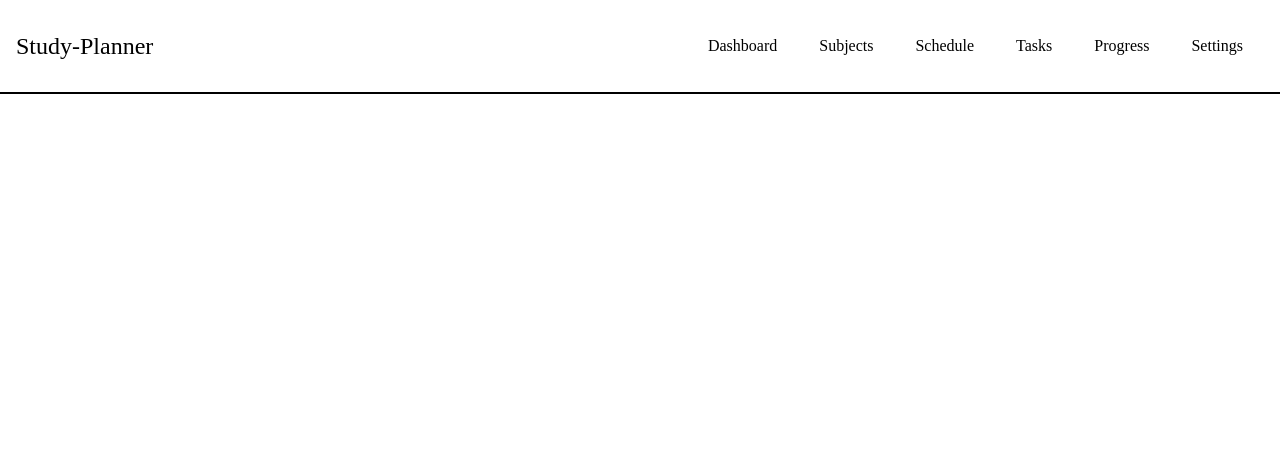
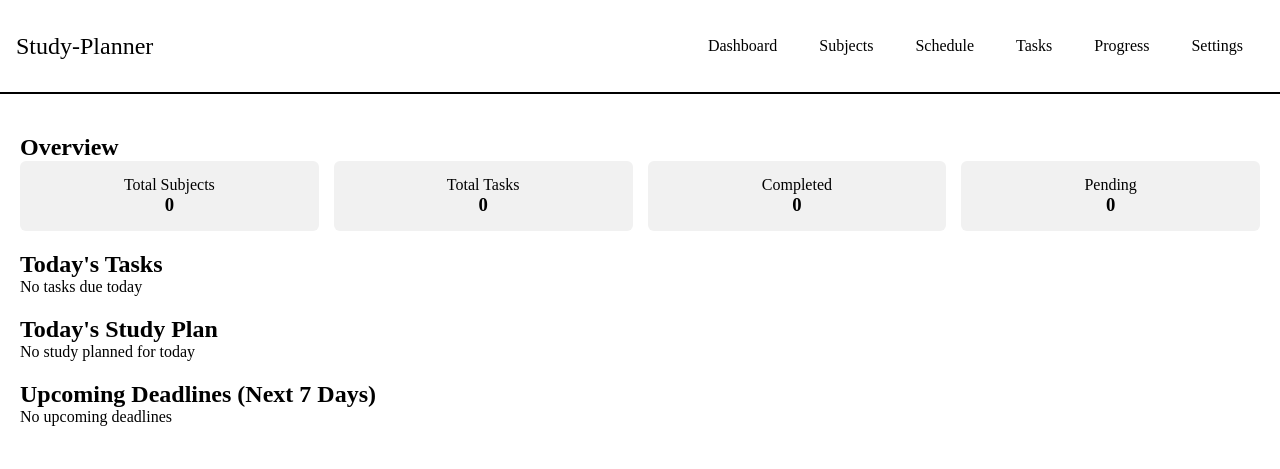
Before and after one commit to Abhishek-Verma0/Study-Planner, a plain HTML site: page index.html in a window 1280 px wide. Drawn offline with Linux system fonts and the light colour scheme.

Commit message:
dashboard done

```diff
--- a/index.html
+++ b/index.html
@@ -25,6 +25,42 @@
     </nav>
 
 
+    <div class="dashboard">
+
+        <!-- Quick Stats -->
+        <h2>Overview</h2>
+        <div class="stats">
+            <div class="stat-box">
+                <p>Total Subjects</p>
+                <h3 id="total-subjects">0</h3>
+            </div>
+            <div class="stat-box">
+                <p>Total Tasks</p>
+                <h3 id="total-tasks">0</h3>
+            </div>
+            <div class="stat-box">
+                <p>Completed</p>
+                <h3 id="completed-tasks">0</h3>
+            </div>
+            <div class="stat-box">
+                <p>Pending</p>
+                <h3 id="pending-tasks">0</h3>
+            </div>
+        </div>
+
+        <!-- Today's Tasks -->
+        <h2>Today's Tasks</h2>
+        <div id="today-tasks" class="card-list"></div>
+
+        <!-- Today's Schedule -->
+        <h2>Today's Study Plan</h2>
+        <div id="today-schedule" class="card-list"></div>
+
+        <!-- Upcoming Deadlines -->
+        <h2>Upcoming Deadlines (Next 7 Days)</h2>
+        <div id="upcoming-deadlines" class="card-list"></div>
+
+    </div>
 
     <script src="script.js"></script>
 </body>
--- a/script.js
+++ b/script.js
@@ -1,5 +1,3 @@
-
-
 // js for hamburger on nav
 
 const hamburger = document.getElementById("hamburger");
@@ -8,3 +6,108 @@ const navOptions = document.getElementById("nav-Option");
 hamburger.addEventListener("click", () => {
   navOptions.classList.toggle("active");
 });
+
+const subject_DB = "subjects";
+const task_DB = "tasks";
+const schedule_DB = "schedule";
+
+// Elements
+const totalSubjectsEl = document.getElementById("total-subjects");
+const totalTasksEl = document.getElementById("total-tasks");
+const completedTasksEl = document.getElementById("completed-tasks");
+const pendingTasksEl = document.getElementById("pending-tasks");
+
+const todayTasksEl = document.getElementById("today-tasks");
+const todayScheduleEl = document.getElementById("today-schedule");
+const upcomingEl = document.getElementById("upcoming-deadlines");
+
+
+function getData(key) {
+  return JSON.parse(localStorage.getItem(key)) || [];
+}
+
+function todayDate() {
+  let d = new Date();
+  let y = d.getFullYear();
+  let m = String(d.getMonth() + 1).padStart(2, "0");
+  let day = String(d.getDate()).padStart(2, "0");
+  return `${y}-${m}-${day}`;
+}
+
+// renedr dashboard
+function renderDashboard() {
+  const subjects = getData(subject_DB);
+  const tasks = getData(task_DB);
+  const schedules = getData(schedule_DB);
+
+  const today = todayDate();
+
+  // stat
+  totalSubjectsEl.textContent = subjects.length;
+  totalTasksEl.textContent = tasks.length;
+
+  let completed = tasks.filter((t) => t.completed).length;
+  completedTasksEl.textContent = completed;
+  pendingTasksEl.textContent = tasks.length - completed;
+
+  // today's tasks
+  todayTasksEl.innerHTML = "";
+  let todayTasks = tasks.filter((t) => t.dueDate === today && !t.completed);
+
+  if (todayTasks.length === 0) {
+    todayTasksEl.innerHTML = "<p>No tasks due today</p>";
+  } else {
+    todayTasks.forEach((task) => {
+      todayTasksEl.innerHTML += `
+                <div class="card">
+                    <strong>${task.title}</strong>
+                    <p>${task.subject}</p>
+                </div>
+            `;
+    });
+  }
+
+  //  today shedule
+  todayScheduleEl.innerHTML = "";
+  let todaySlots = schedules.filter((s) => s.date === today);
+
+  if (todaySlots.length === 0) {
+    todayScheduleEl.innerHTML = "<p>No study planned for today</p>";
+  } else {
+    todaySlots.forEach((slot) => {
+      todayScheduleEl.innerHTML += `
+                <div class="card">
+                    <strong>${slot.subject}</strong>
+                    <p>${slot.start} - ${slot.end}</p>
+                </div>
+            `;
+    });
+  }
+
+  //upcoming deadlines (next 7 days)
+  upcomingEl.innerHTML = "";
+
+  let next7 = new Date();
+  next7.setDate(next7.getDate() + 7);
+  let next7Str = next7.toISOString().split("T")[0];
+
+  let upcomingTasks = tasks.filter(
+    (t) => !t.completed && t.dueDate > today && t.dueDate <= next7Str,
+  );
+
+  if (upcomingTasks.length === 0) {
+    upcomingEl.innerHTML = "<p>No upcoming deadlines</p>";
+  } else {
+    upcomingTasks.forEach((task) => {
+      upcomingEl.innerHTML += `
+                <div class="card">
+                    <strong>${task.title}</strong>
+                    <p>Due: ${task.dueDate}</p>
+                </div>
+            `;
+    });
+  }
+}
+
+
+renderDashboard();
--- a/style.css
+++ b/style.css
@@ -88,3 +88,43 @@ body{
 
 
 }
+
+
+
+/* Dashboard */
+.dashboard {
+    max-width: 100%;
+    margin: 20px auto;
+    background: white;
+    padding: 20px;
+    border-radius: 8px;
+}
+
+/* Stats */
+.stats {
+    display: flex;
+    gap: 15px;
+    flex-wrap: wrap;
+    margin-bottom: 20px;
+}
+
+.stat-box {
+    flex: 1;
+    min-width: 150px;
+    background: #f1f1f1;
+    padding: 15px;
+    text-align: center;
+    border-radius: 6px;
+}
+
+/* Lists */
+.card-list {
+    margin-bottom: 20px;
+}
+
+.card {
+    border: 1px solid #ddd;
+    padding: 10px;
+    margin-bottom: 8px;
+    border-radius: 5px;
+}
```
